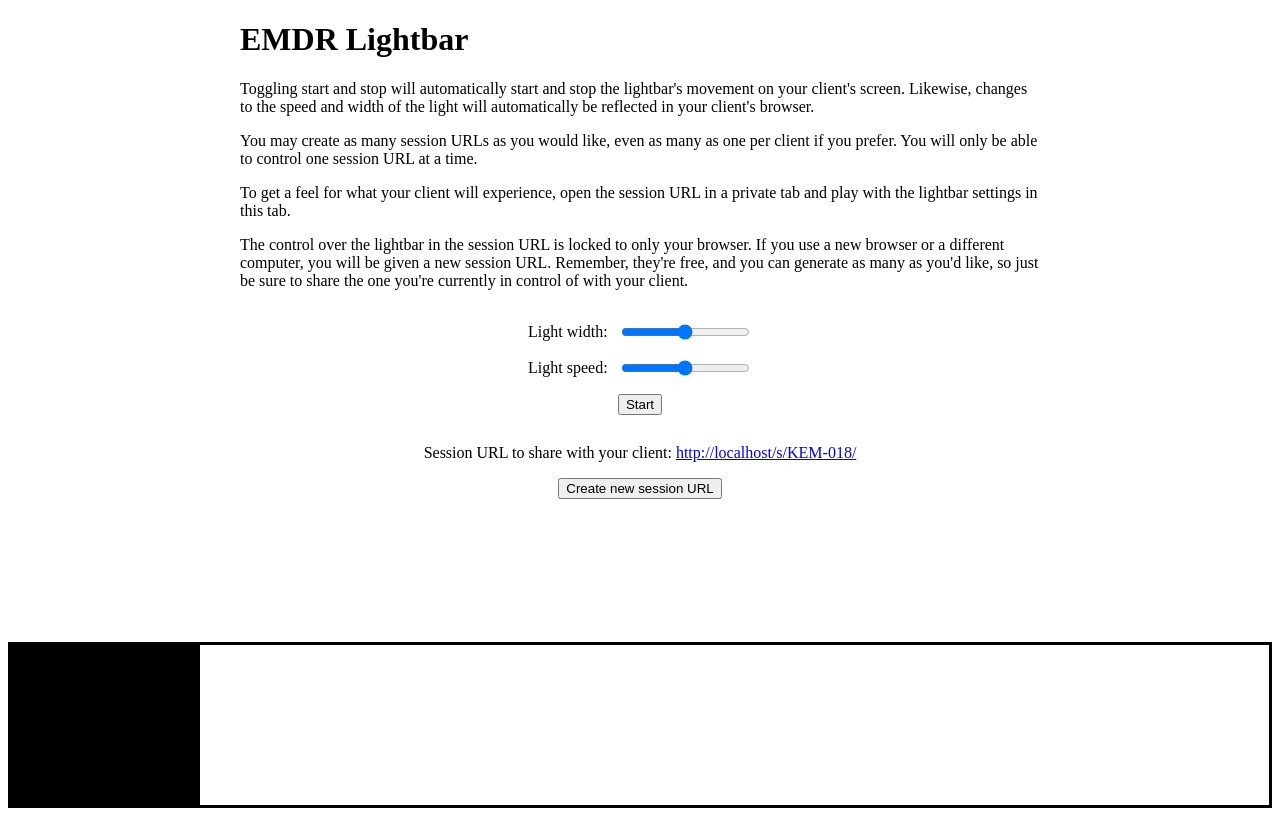
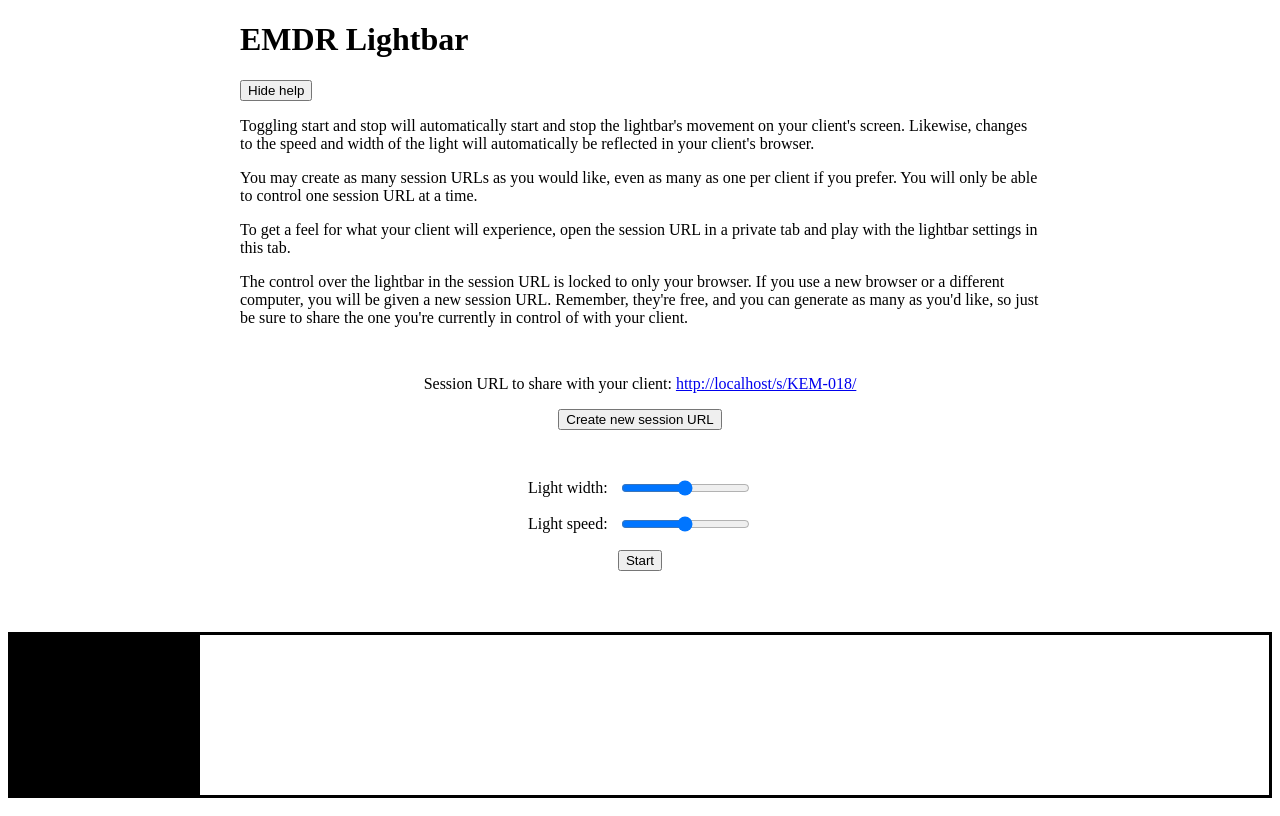
Before and after one commit to sarayourfriend/emdr-lightbar, a Flask app: page /s/ in a window 1280 px wide. Run offline with Flask 2, Linux system fonts and the light colour scheme; some libraries are stand-ins or nearby versions.

Commit message:
Add ability to toggle help visibility

```diff
--- /dev/null
+++ b/app/static/lib/HelpController.js
@@ -0,0 +1,20 @@
+(function() {
+    function HelpController(element) {
+        this.element = element;
+        this.isShowing = true;
+    }
+
+    HelpController.prototype.toggle = function(button) {
+        if (this.isShowing) {
+            this.isShowing = false;
+            this.element.style.display = 'none';
+            button.innerText = 'Show help';
+        } else {
+            this.isShowing = true;
+            this.element.style.display = 'block';
+            button.innerText = 'Hide help';
+        }
+    };
+
+    window.HelpController = HelpController;
+})();
--- a/app/static/lib/Lightbar.css
+++ b/app/static/lib/Lightbar.css
@@ -1,5 +1,5 @@
 #lightbar {
-  margin-top: 10%;
+  margin-top: 3em;
   flex-grow: 1;
   height: 10em;
   border: 3px solid black;
--- a/app/static/lib/TherapistLightbarController.js
+++ b/app/static/lib/TherapistLightbarController.js
@@ -5,14 +5,12 @@
 	 * @param {HTMLRangeElement} lightWidthRange Range input for controlling the light element's width
 	 * @param {HTMLRangeElement} lightSpeedRange Range input for controlling the speed of the light element
 	 * @param {HTMLButtonElement} startButton     Button for toggling the light's movement on and off
-	 * @param {HTMLElement} linkDisplay     An element to display the current session URL into
 	 */
 	function TherapistLightbarController(
 		lightbar,
 		lightWidthRange,
 		lightSpeedRange,
-		startButton,
-		linkDisplay,
+		startButton
 	) {
 		this.minSpeed = 3000;
 		this.maxSpeed = 100;
@@ -20,7 +18,6 @@
 		this.lightWidthRange = lightWidthRange;
 		this.lightSpeedRange = lightSpeedRange;
 		this.startButton = startButton;
-		this.linkDisplay = linkDisplay;
 
 		this.lightWidthRange.onchange = this.handleLightWidthChange.bind(this);
 		this.lightSpeedRange.onchange = this.handleLightSpeedChange.bind(this);
--- a/app/static/therapist-session.css
+++ b/app/static/therapist-session.css
@@ -1,20 +1,20 @@
-#controls {
+.controls {
     display: flex;
     align-items: center;
     justify-content: center;
     flex-direction: column;
 }
 
-#controls > * {
+.controls > * {
     margin-bottom: 1em;
 }
 
-#controls > label {
+.controls > label {
     display: flex;
     align-items: center;
     justify-content: center;
 }
 
-#controls > label > input {
+.controls > label > input {
     margin-left: 1em;
 }
--- a/app/static/therapist-session.js
+++ b/app/static/therapist-session.js
@@ -5,6 +5,11 @@
 		document.querySelector('[name="light-width"]'),
 		document.querySelector('[name="light-speed"]'),
 		document.querySelector('[name="start"]'),
-		document.getElementById('link-display')
+		document.querySelector('button[name="toggle-help"]'),
+        document.getElementById('controls')
 	);
+
+    window.helpController = new HelpController(
+        document.getElementById('help')
+    );
 })();
--- a/app/templates/shared/_light-container.html
+++ b/app/templates/shared/_light-container.html
@@ -1 +1,5 @@
-<div id="light-container"></div>
+<div id="light-container">
+    <div id="lightbar">
+        <div id="light"></div>
+    </div>
+</div>
--- a/app/templates/therapist/_controls.html
+++ b/app/templates/therapist/_controls.html
@@ -1,4 +1,4 @@
-<div id="controls">
+<div class="controls">
     <label id="light-width">
         Light width:
         <input type="range" name="light-width" />
@@ -10,13 +10,4 @@
     </label>
 
     <button type="button" name="start">Start</button>
-
-    <p>
-        Session URL to share with your client:
-        <a href="{{ session_url }}" id="link-display">{{ session_url }}</a>
-    </p>
-
-    <form method="POST">
-        <button type="submit">Create new session URL</button>
-    </form>
 </div>
--- a/app/templates/therapist/_help.html
+++ b/app/templates/therapist/_help.html
@@ -1,5 +1,7 @@
 <div class="copy">
     <h1>EMDR Lightbar</h1>
+    <button type="button" name="toggle-help" onclick="helpController.toggle(this)">Hide help</button>
+    <div id="help">
         <p>
             Toggling start and stop will automatically start and stop the lightbar's
             movement on your client's screen. Likewise, changes to the speed and width
@@ -21,3 +23,4 @@
             so just be sure to share the one you're currently in control of with your client.
         </p>
     </div>
+</div>
--- /dev/null
+++ b/app/templates/therapist/_session_info.html
@@ -0,0 +1,12 @@
+<div id="session-info" class="controls">
+    <p>
+        Session URL to share with your client:
+        <a href="{{ session_url }}" id="link-display">{{ session_url }}</a>
+    </p>
+
+    <form method="POST">
+        <button type="submit">Create new session URL</button>
+    </form>
+
+    <p></p>
+</div>
--- a/app/templates/therapist/session.html
+++ b/app/templates/therapist/session.html
@@ -6,6 +6,7 @@
 
 {% block content %}
     {% include "therapist/_help.html" %}
+    {% include "therapist/_session_info.html" %}
     {% include "therapist/_controls.html" %}
     {% include "shared/_light-container.html" %}
 {% endblock %}
@@ -14,5 +15,6 @@
     <script src="//cdnjs.cloudflare.com/ajax/libs/socket.io/2.2.0/socket.io.js" integrity="sha256-yr4fRk/GU1ehYJPAs8P4JlTgu0Hdsp4ZKrx8bDEDC3I=" crossorigin="anonymous"></script>
     <script src="/static/lib/Lightbar.js"></script>
     <script src="/static/lib/TherapistLightbarController.js"></script>
+    <script src="/static/lib/HelpController.js"></script>
     <script src="/static/therapist-session.js"></script>
 {% endblock %}
```
Also changed, not shown: app/static/lib/Lightbar.js. Lines whose indentation alone changed are shown as unchanged.
